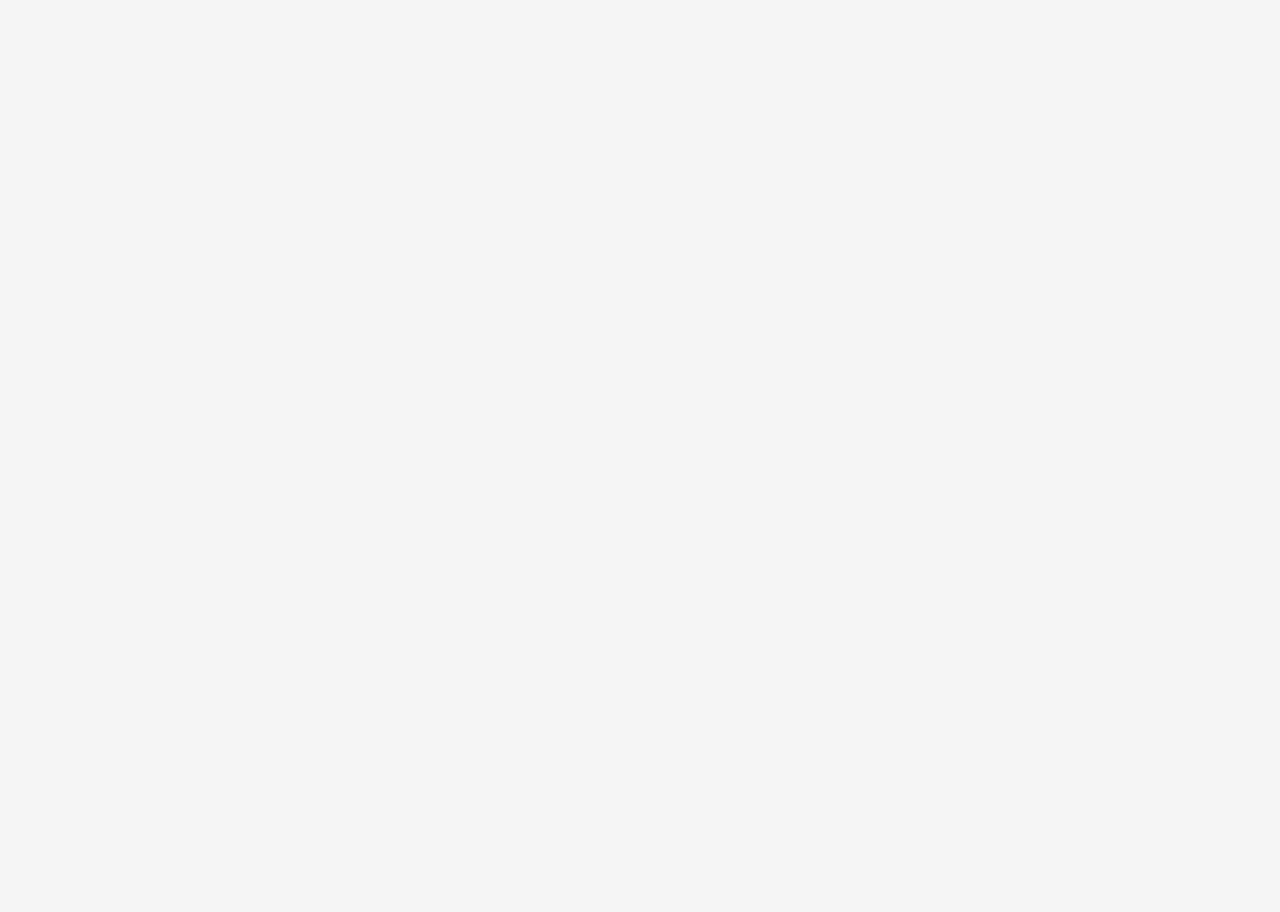
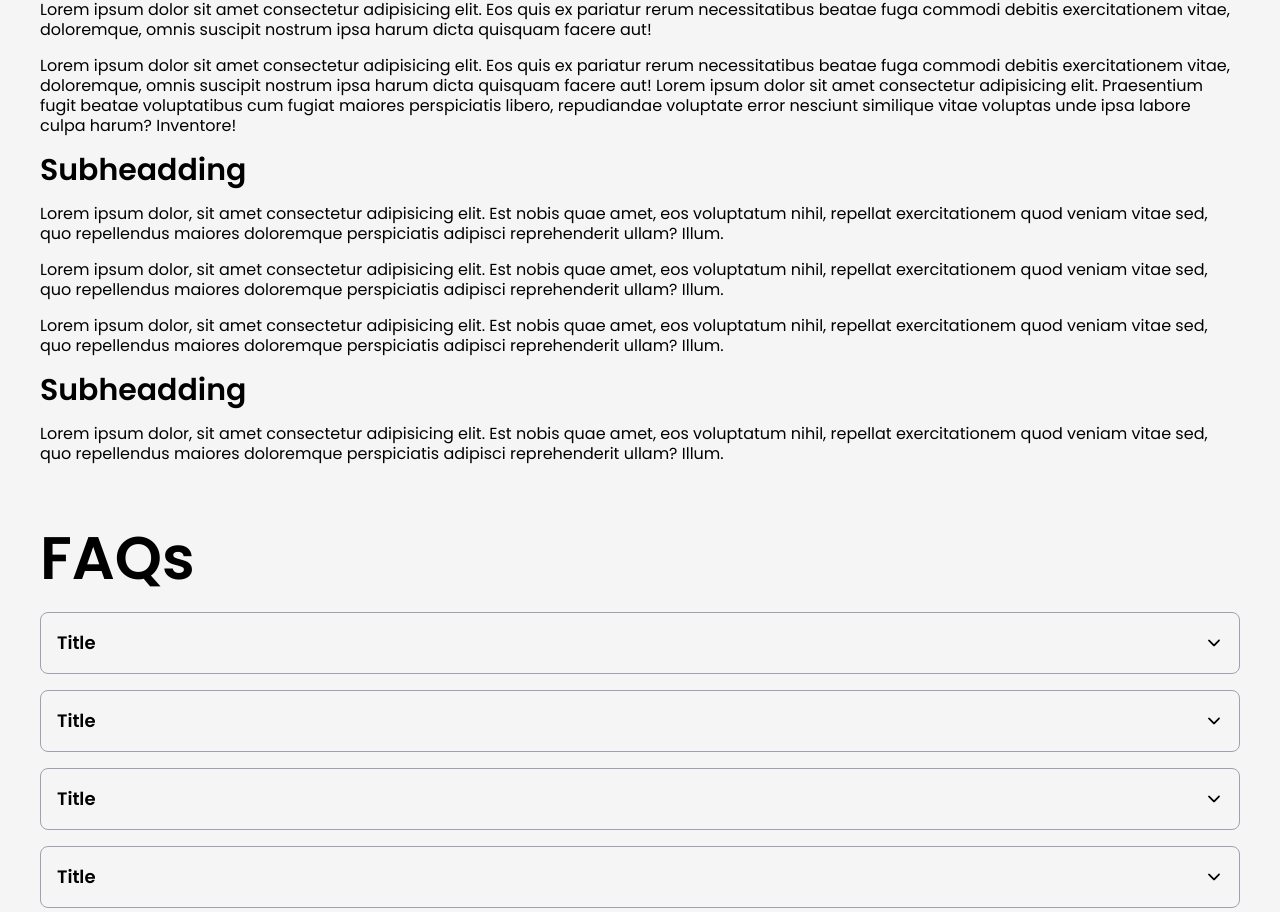
Before and after one commit to yuvi0110/nmmun, a Next.js app: page / in a window 1280 px wide. Shown: the part 1885-2797 px from the top of the page. Before the commit the page ends 1854 px from the top, so only its background shows below. Built offline with nearby package versions, Linux system fonts and the light colour scheme.

Commit message:
im cookng something

```diff
--- /dev/null
+++ b/components/faq.tsx
@@ -0,0 +1,46 @@
+import React from "react";
+import { motion } from "framer-motion";
+import { inViewVariants } from "@/constants/animations";
+import {
+	AccordionItem,
+	AccordionItemButton,
+	AccordionItemHeading,
+	AccordionItemPanel,
+} from "react-accessible-accordion";
+import { IoIosArrowDown } from "react-icons/io";
+
+const FAQ = ({
+	title,
+	info,
+	delay,
+}: {
+	title: string;
+	info: string;
+	delay: number;
+}) => {
+	return (
+		<motion.div
+			variants={inViewVariants}
+			initial={"hidden"}
+			whileInView="visible"
+			transition={{
+				duration: 0.4,
+				delay,
+			}}
+			viewport={{ once: true, amount: 0.25 }}
+		>
+			<AccordionItem>
+				<AccordionItemHeading>
+					<AccordionItemButton className="flex justify-between border border-gray-400 p-4 rounded-lg font-semibold text-lg items-center mb-4">
+						{title} <IoIosArrowDown />
+					</AccordionItemButton>
+				</AccordionItemHeading>
+				<AccordionItemPanel className="opacity-80 mb-4">
+					{info}
+				</AccordionItemPanel>
+			</AccordionItem>
+		</motion.div>
+	);
+};
+
+export default FAQ;
--- a/components/footer.tsx
+++ b/components/footer.tsx
@@ -5,7 +5,7 @@ import { MdEmail } from "react-icons/md";
 
 function Footer() {
 	return (
-		<footer className="bg-blue-900 py-8 md:py-0">
+		<footer className="bg-blue-900 py-8 md:py-0 mt-24">
 			<div className="w-full max-w-screen-xl mx-auto p-4 md:py-8">
 				<div className="sm:flex sm:items-center sm:justify-between">
 					<Link href="/" className="flex items-center mb-4 sm:mb-0">
--- /dev/null
+++ b/layouts/details-only.tsx
@@ -0,0 +1,17 @@
+import React from "react";
+
+function DetailsOnly({
+	children,
+	bg,
+}: {
+	children: React.ReactNode;
+	bg?: string;
+}) {
+	return (
+		<div className={`flex flex-col bg-[${bg}] py-8`}>
+			{children}
+		</div>
+	);
+}
+
+export default DetailsOnly;
--- /dev/null
+++ b/layouts/faq-container.tsx
@@ -0,0 +1,12 @@
+import React from "react";
+import { Accordion } from "react-accessible-accordion";
+
+function FAQsContainer({ children }: { children: React.ReactNode }) {
+	return (
+		<Accordion allowZeroExpanded className="flex flex-col mt-6">
+			{children}
+		</Accordion>
+	);
+}
+
+export default FAQsContainer;
--- a/layouts/img-details.tsx
+++ b/layouts/img-details.tsx
@@ -5,15 +5,22 @@ import { inViewVariants } from "@/constants/animations";
 function ImageWithDetails({
 	children,
 	reverse,
+	bg,
+	whiteText,
 }: {
 	children: React.ReactNode;
 	reverse?: boolean;
+	bg?: string;
+	whiteText?: boolean;
 }) {
 	return (
 		<section
 			className={`flex flex-col ${
 				reverse ? "md:flex-row-reverse" : "md:flex-row"
-			} md:items-center gap-8 my-20 md:my-28`}
+			} md:items-center gap-8 py-20 md:py-28 ${
+				whiteText ? "text-white" : "text-black"
+			}`}
+			style={{ backgroundColor: bg }}
 		>
 			<div className="md:w-1/2">
 				<motion.img
--- a/package.json
+++ b/package.json
@@ -12,6 +12,7 @@
 		"framer-motion": "^10.13.0",
 		"next": "13.4.12",
 		"react": "18.2.0",
+		"react-accessible-accordion": "^5.0.0",
 		"react-dom": "18.2.0",
 		"react-icons": "^4.10.1",
 		"recoil": "^0.7.7"
--- a/pages/_app.tsx
+++ b/pages/_app.tsx
@@ -16,7 +16,7 @@ export default function App({ Component, pageProps }: AppProps) {
 
 	return (
 		<AnimatePresence mode="wait">
-			<motion.div
+			{/* <motion.div
 				className="w-full h-full bg-blue-600 fixed top-0 left-0 z-50 flex justify-center items-center"
 				initial={{
 					x: 0,
@@ -55,7 +55,7 @@ export default function App({ Component, pageProps }: AppProps) {
 						fill="#fff"
 					/>
 				</motion.svg>
-			</motion.div>
+			</motion.div> */}
 
 			<div
 				className={`max-w-7xl relative transition-all duration-300 ${
--- a/pages/index.tsx
+++ b/pages/index.tsx
@@ -6,6 +6,11 @@ import Hero from "@/components/hero";
 import Heading from "@/components/heading";
 import Details from "@/components/details";
 import SubHeading from "@/components/sub-heading";
+import DetailsOnly from "@/layouts/details-only";
+import FAQsContainer from "@/layouts/faq-container";
+
+import { Accordion } from "react-accessible-accordion";
+import FAQ from "@/components/faq";
 
 export default function Home() {
 	return (
@@ -22,7 +27,7 @@ export default function Home() {
 			<Hero />
 
 			{/* CONTENT */}
-			<ImageWithDetails>
+			<ImageWithDetails bg="#ff0000">
 				<Heading delay={0}>Title</Heading>
 				<Details delay={0.2}>
 					Lorem ipsum dolor sit amet consectetur adipisicing elit. Alias atque
@@ -64,6 +69,90 @@ export default function Home() {
 					reprehenderit ullam? Illum.
 				</Details>
 			</ImageWithDetails>
+
+			<DetailsOnly>
+				<Heading delay={0}>Title</Heading>
+				<Details delay={0.2}>
+					Lorem ipsum dolor sit amet consectetur adipisicing elit. Eos quis ex
+					pariatur rerum necessitatibus beatae fuga commodi debitis
+					exercitationem vitae, doloremque, omnis suscipit nostrum ipsa harum
+					dicta quisquam facere aut!
+				</Details>
+				<Details delay={0.4}>
+					Lorem ipsum dolor sit amet consectetur adipisicing elit. Eos quis ex
+					pariatur rerum necessitatibus beatae fuga commodi debitis
+					exercitationem vitae, doloremque, omnis suscipit nostrum ipsa harum
+					dicta quisquam facere aut! Lorem ipsum dolor sit amet consectetur
+					adipisicing elit. Praesentium fugit beatae voluptatibus cum fugiat
+					maiores perspiciatis libero, repudiandae voluptate error nesciunt
+					similique vitae voluptas unde ipsa labore culpa harum? Inventore!
+				</Details>
+				<SubHeading delay={0.6}>Subheadding</SubHeading>
+				<Details delay={0.8}>
+					Lorem ipsum dolor, sit amet consectetur adipisicing elit. Est nobis
+					quae amet, eos voluptatum nihil, repellat exercitationem quod veniam
+					vitae sed, quo repellendus maiores doloremque perspiciatis adipisci
+					reprehenderit ullam? Illum.
+				</Details>
+				<Details delay={1}>
+					Lorem ipsum dolor, sit amet consectetur adipisicing elit. Est nobis
+					quae amet, eos voluptatum nihil, repellat exercitationem quod veniam
+					vitae sed, quo repellendus maiores doloremque perspiciatis adipisci
+					reprehenderit ullam? Illum.
+				</Details>
+				<Details delay={1.2}>
+					Lorem ipsum dolor, sit amet consectetur adipisicing elit. Est nobis
+					quae amet, eos voluptatum nihil, repellat exercitationem quod veniam
+					vitae sed, quo repellendus maiores doloremque perspiciatis adipisci
+					reprehenderit ullam? Illum.
+				</Details>
+				<SubHeading delay={1.4}>Subheadding</SubHeading>
+				<Details delay={1.6}>
+					Lorem ipsum dolor, sit amet consectetur adipisicing elit. Est nobis
+					quae amet, eos voluptatum nihil, repellat exercitationem quod veniam
+					vitae sed, quo repellendus maiores doloremque perspiciatis adipisci
+					reprehenderit ullam? Illum.
+				</Details>
+			</DetailsOnly>
+
+			<DetailsOnly>
+				<Heading delay={0}>FAQs</Heading>
+
+				<FAQsContainer>
+					<FAQ
+						title="Title"
+						info="Lorem ipsum dolor, sit amet consectetur adipisicing elit. Est nobis
+					quae amet, eos voluptatum nihil, repellat exercitationem quod veniam
+					vitae sed, quo repellendus maiores doloremque perspiciatis adipisci
+					reprehenderit ullam? Illum."
+						delay={0}
+					/>
+					<FAQ
+						title="Title"
+						info="Lorem ipsum dolor, sit amet consectetur adipisicing elit. Est nobis
+					quae amet, eos voluptatum nihil, repellat exercitationem quod veniam
+					vitae sed, quo repellendus maiores doloremque perspiciatis adipisci
+					reprehenderit ullam? Illum."
+						delay={0.2}
+					/>
+					<FAQ
+						title="Title"
+						info="Lorem ipsum dolor, sit amet consectetur adipisicing elit. Est nobis
+					quae amet, eos voluptatum nihil, repellat exercitationem quod veniam
+					vitae sed, quo repellendus maiores doloremque perspiciatis adipisci
+					reprehenderit ullam? Illum."
+						delay={0.4}
+					/>
+					<FAQ
+						title="Title"
+						info="Lorem ipsum dolor, sit amet consectetur adipisicing elit. Est nobis
+					quae amet, eos voluptatum nihil, repellat exercitationem quod veniam
+					vitae sed, quo repellendus maiores doloremque perspiciatis adipisci
+					reprehenderit ullam? Illum."
+						delay={0.6}
+					/>
+				</FAQsContainer>
+			</DetailsOnly>
 		</main>
 	);
 }
```
Also changed, not shown: 1 other file (tests, documents, lock files or other folders).
